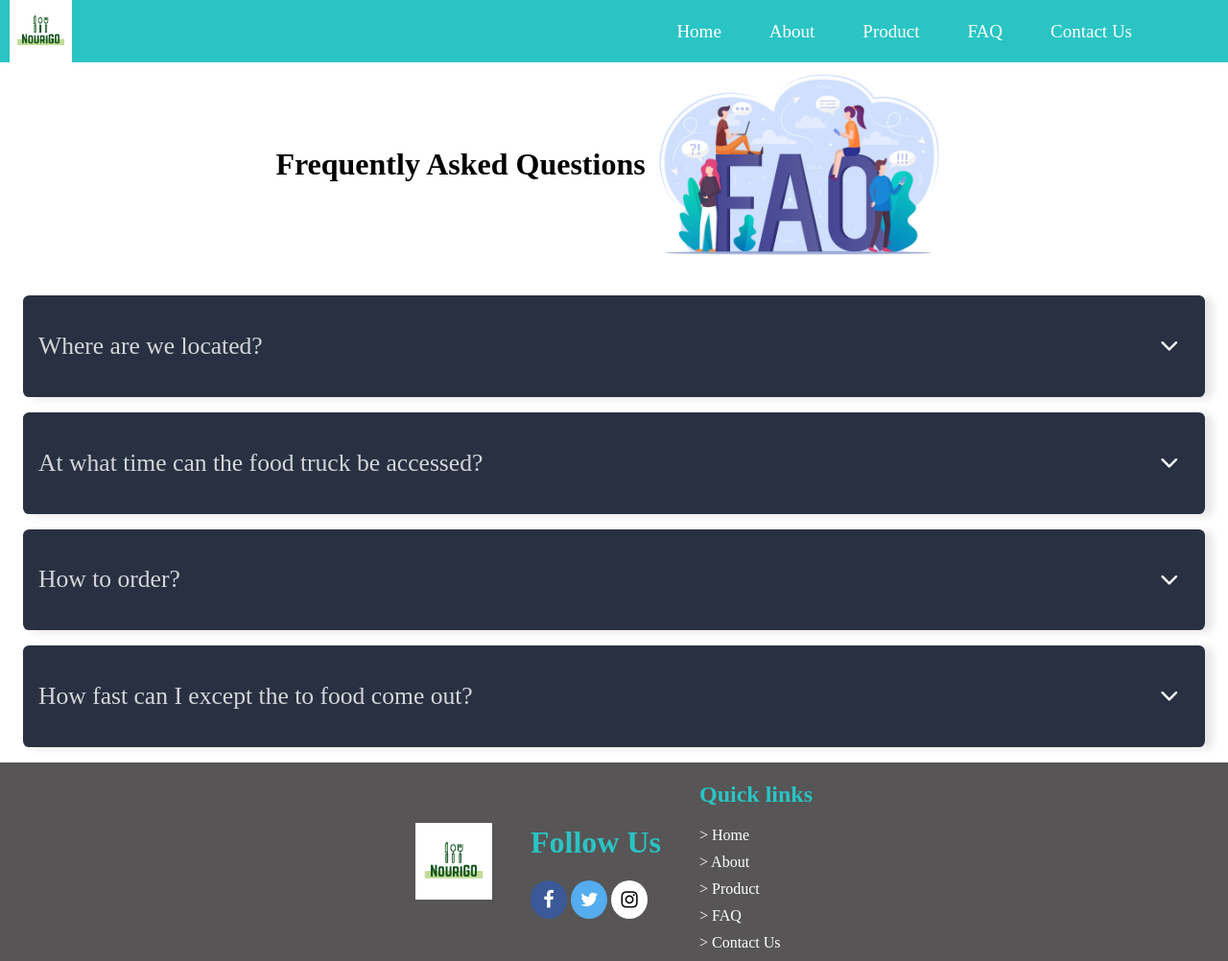
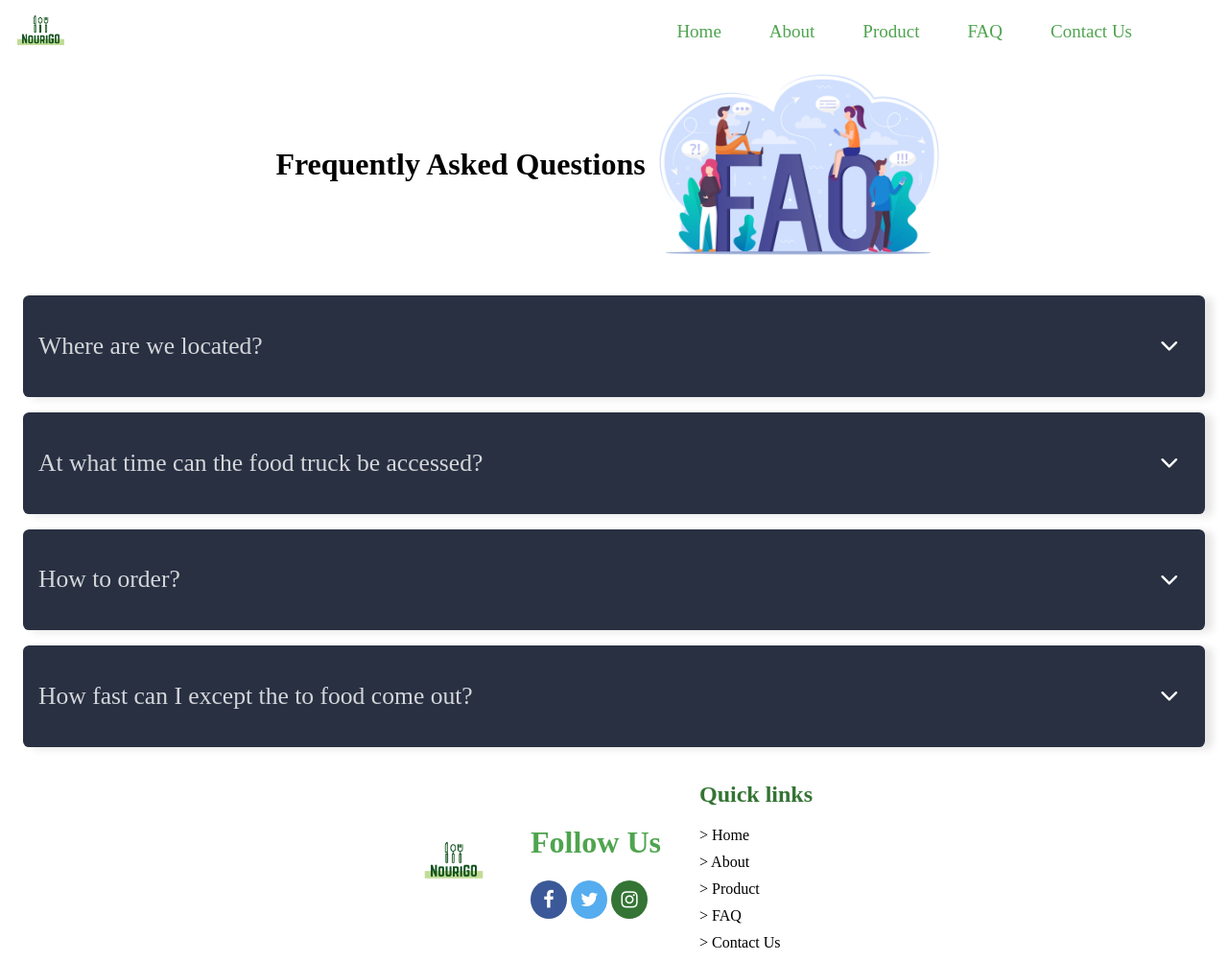
Before and after one commit to LinqingZ/NouriGO, a plain HTML site: page FAQPage.html in a window 1280 px wide. Shown: the whole page at 96% size. Drawn offline with nearby package versions, Linux system fonts and the light colour scheme.

Commit message:
Update FAQPage.css

```diff
--- a/css/FAQPage.css
+++ b/css/FAQPage.css
@@ -10,11 +10,9 @@
     right: 0;
     z-index: 100;
 
-    background-color: rgb(42, 196, 196);
+    background-color: rgb(255,255,255);
     padding-left: 10px;
 }
-
-
 
 .left-section {
     display: flex;
@@ -37,13 +35,13 @@
 .About-container,
 .Product-container,
 .FAQ-container{
-    margin-right: 50px
+    margin-right: 50px;
 }
 
 .nav-link{
     text-decoration: none;
     font-size: 19px;
-    color:white;
+    color:rgb(79, 164, 79);
 }
 
 .nav-link:hover{
@@ -156,7 +154,7 @@ section{
     left: 0;
     right: 0;
     z-index: 100;
-    background-color: rgb(87, 85, 85);
+    background-color: rgb(255, 255, 255)/*rgb(87, 85, 85);*/
 }
 
 .inside-footer{
@@ -188,7 +186,7 @@ section{
 }
 
 .socials h1{
-    color: rgb(42, 196, 196);
+    color: rgb(79, 164, 79);/*rgb(42, 196, 196);*/
 }
 
 .fa {
@@ -216,8 +214,8 @@ section{
 }
 
 .fa-instagram {
-    background: #ffffff;
-    color: rgb(0, 0, 0);
+    background: rgb(52, 116, 52);
+    color: rgb(255, 255, 255);
 }
 
 .logo-footer{
@@ -231,12 +229,12 @@ section{
     padding-right: 20px;
 }
 .right-footer h2{
-    color:rgb(42, 196, 196)
+    color:rgb(52, 116, 52);/*rgb(42, 196, 196)*/
 }
 
 .right-footer a{
     text-decoration: none;
-    color: white;
+    color: rgb(0, 0, 0);/*white;*/
     display: block;
     margin-bottom: 10px;
 }
```
